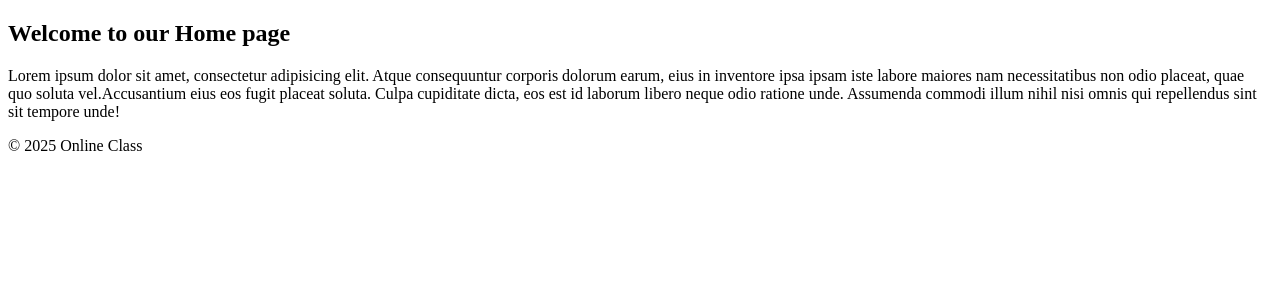
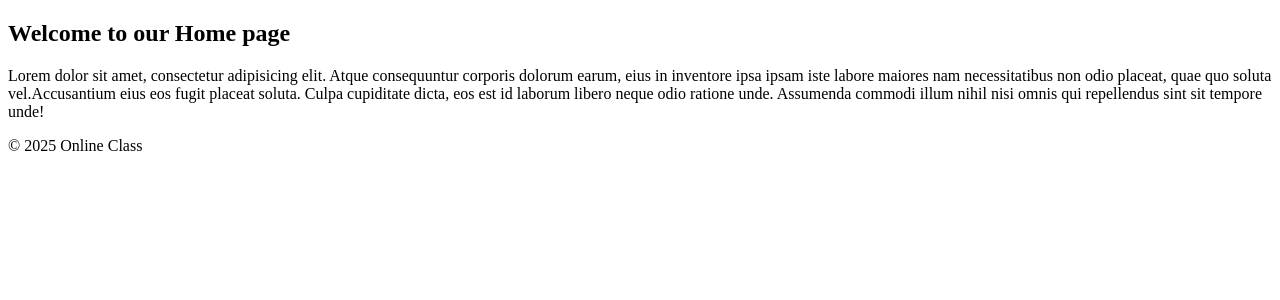
Before and after one commit to Stacy-17/jinja, a Django app: page / in a window 1280 px wide. Shown: the part 98-398 px from the top of the page. Run offline with Django 5.2, Linux system fonts and the light colour scheme.

Commit message:
lorem delete

```diff
--- a/jinja_app/templates/index.html
+++ b/jinja_app/templates/index.html
@@ -3,7 +3,7 @@
 
 {% block content %}
     <h2>Welcome to our Home page</h2>
-    <p><span>Lorem ipsum dolor sit amet, consectetur adipisicing elit. Atque consequuntur corporis dolorum earum, eius in inventore ipsa ipsam iste labore maiores nam necessitatibus non odio placeat, quae quo soluta vel.</span><span>Accusantium eius eos fugit placeat soluta. Culpa cupiditate dicta, eos est id laborum libero neque odio ratione unde. Assumenda commodi illum nihil nisi omnis qui
+    <p><span>Lorem dolor sit amet, consectetur adipisicing elit. Atque consequuntur corporis dolorum earum, eius in inventore ipsa ipsam iste labore maiores nam necessitatibus non odio placeat, quae quo soluta vel.</span><span>Accusantium eius eos fugit placeat soluta. Culpa cupiditate dicta, eos est id laborum libero neque odio ratione unde. Assumenda commodi illum nihil nisi omnis qui
         repellendus sint sit tempore unde!</span></p>
 
 {% endblock %}
```
